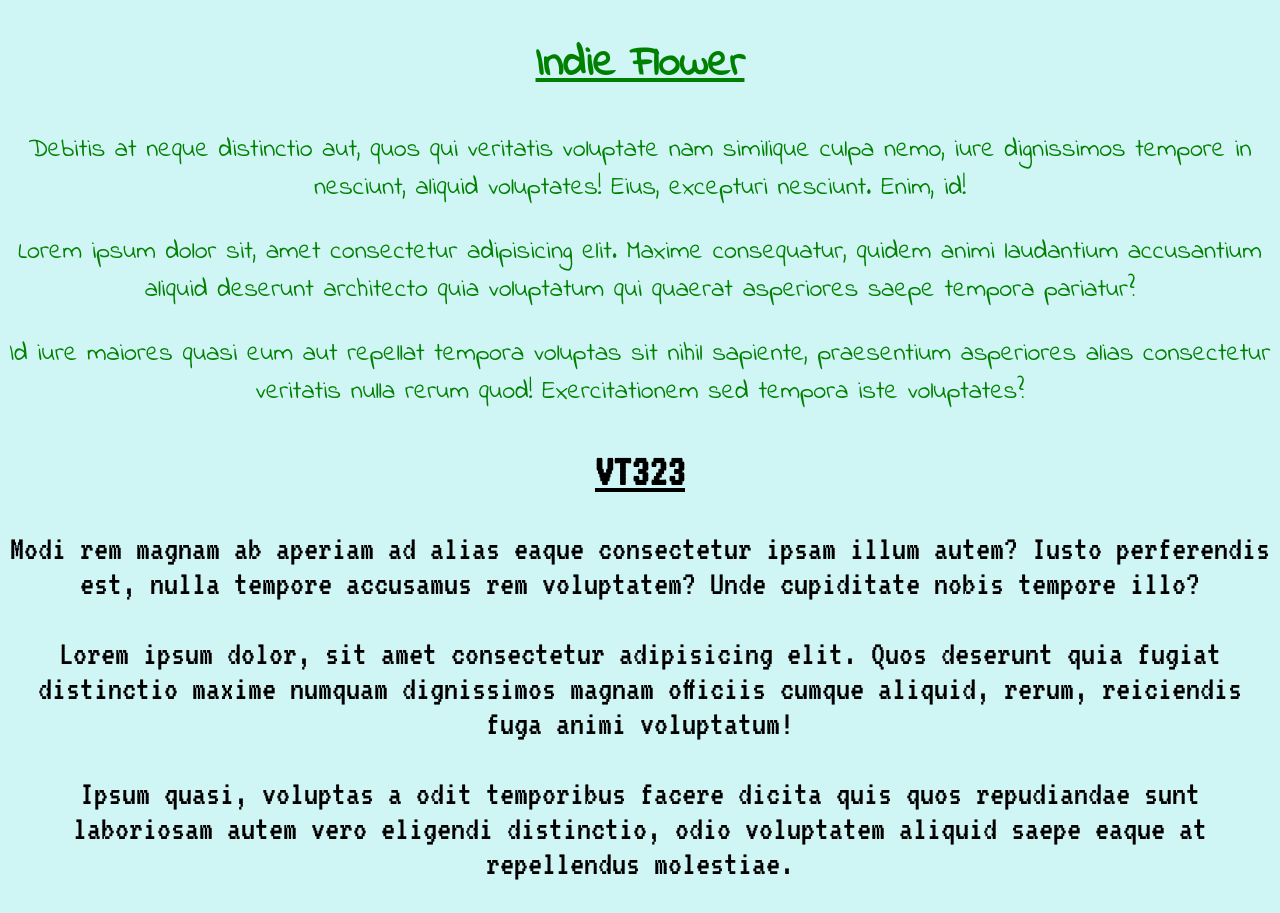
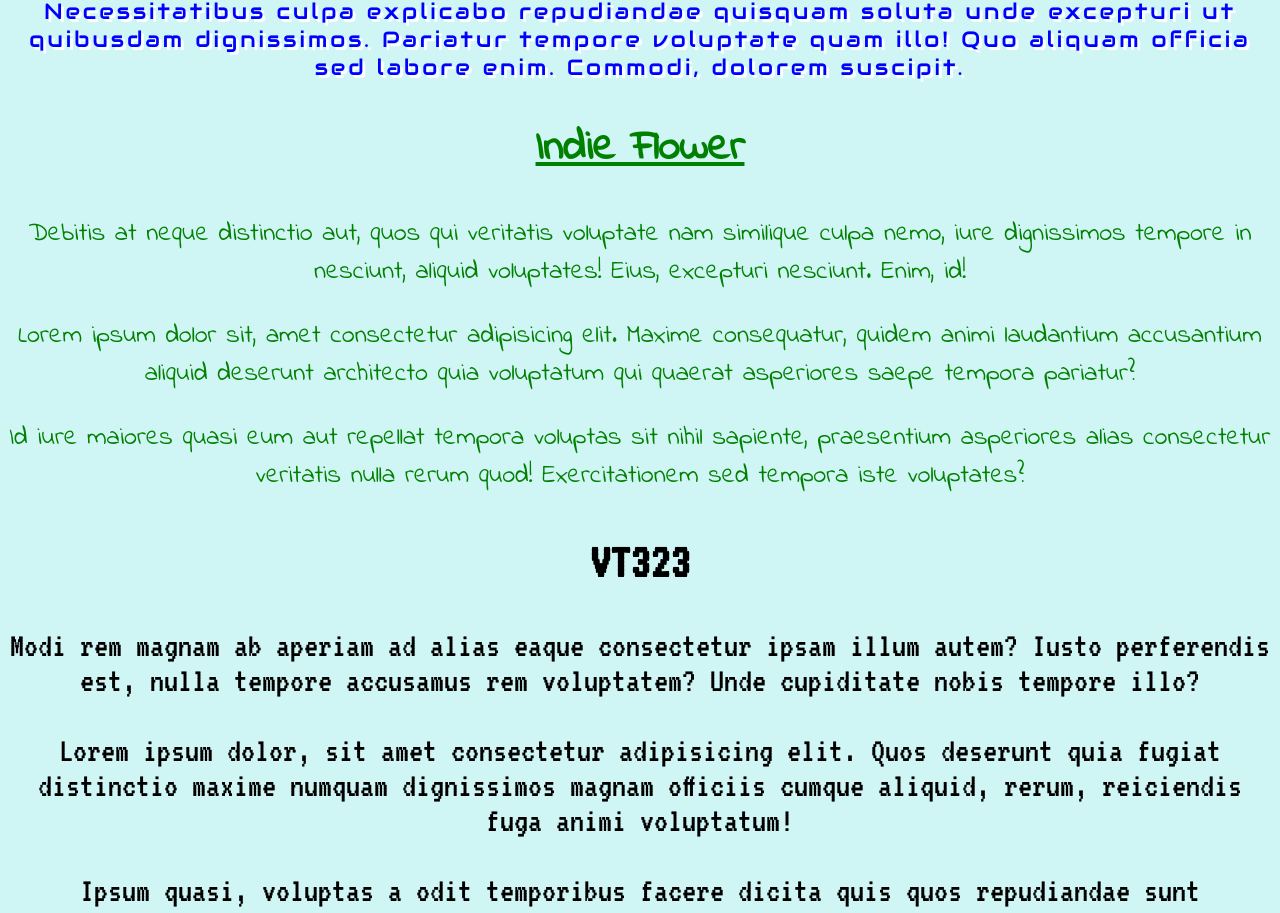
Before and after one commit to joaopaulo79/cinco-fontes, a plain HTML site: page index.html in a window 1280 px wide. Shown: the part 1195-2108 px from the top of the page. Drawn offline with Linux system fonts and the light colour scheme; a web font is replaced by a local one.

Commit message:
Alterações de h2

```diff
--- a/style.css
+++ b/style.css
@@ -28,16 +28,21 @@ h2 {
     font-family: 'Cinzel', serif;
     font-size: 40px;
     color: #252424;
+    font-weight: 900;
+    text-decoration: none;
 }
 
 .josefin {
     font-family: 'Josefin Sans', sans-serif;
-    color: red;
+    text-shadow: 1px 1px 0 red;
 }
 
 .audiowide {
     font-family: 'Audiowide', fantasy;
-    color: #5d5dd8;
+    color: blue;
+    text-shadow: 3px 3px 0 white;
+    letter-spacing: 3px;
+    text-decoration: none;
 }
 
 .indie {
@@ -59,7 +64,8 @@ h2 {
 
 #vt323h2 {
     font-family: 'VT323', monospace;
-    font-size: 45px;
+    font-size: 50px;
+    text-decoration: none;
 }
 
 .copy {
```
